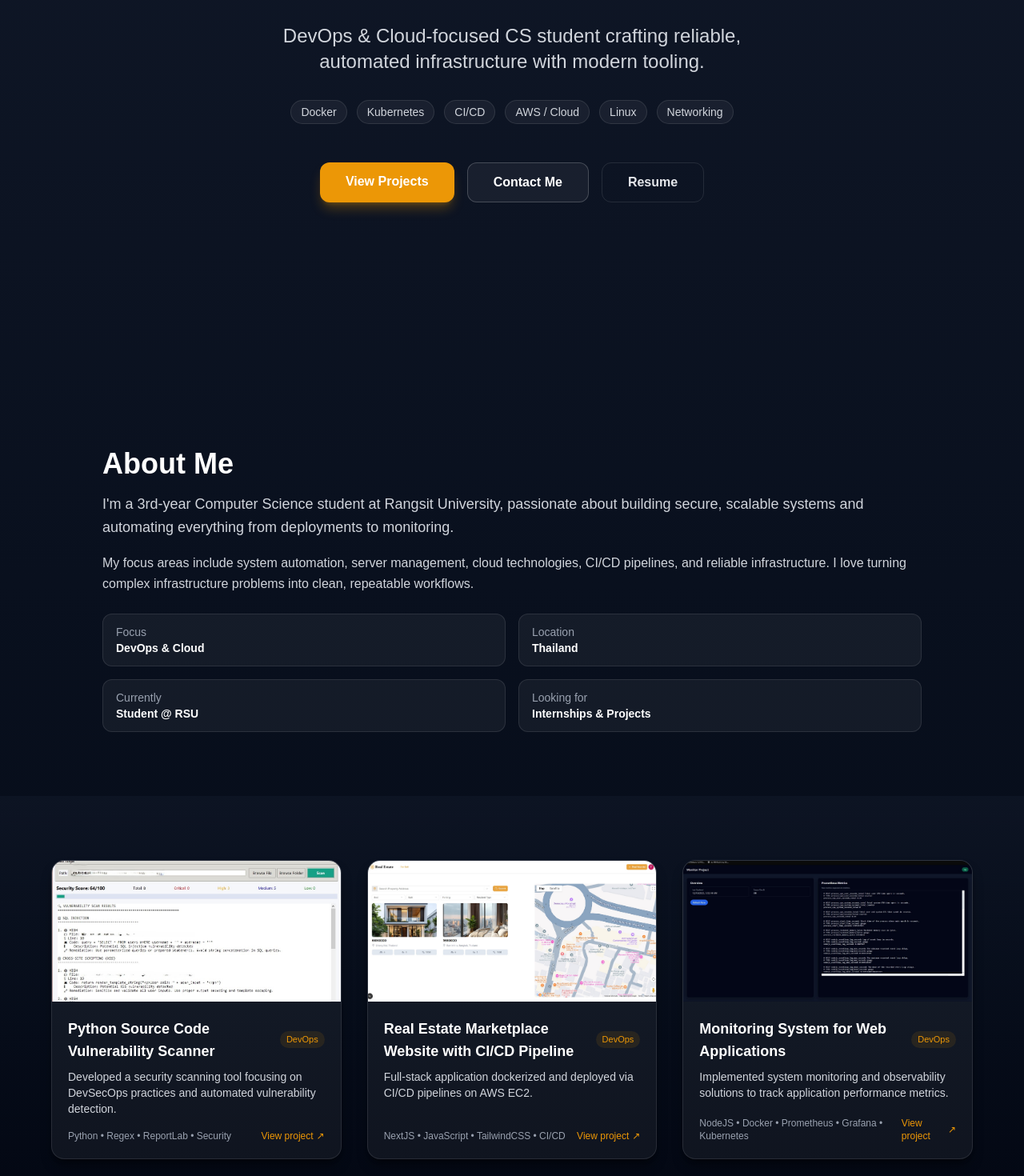
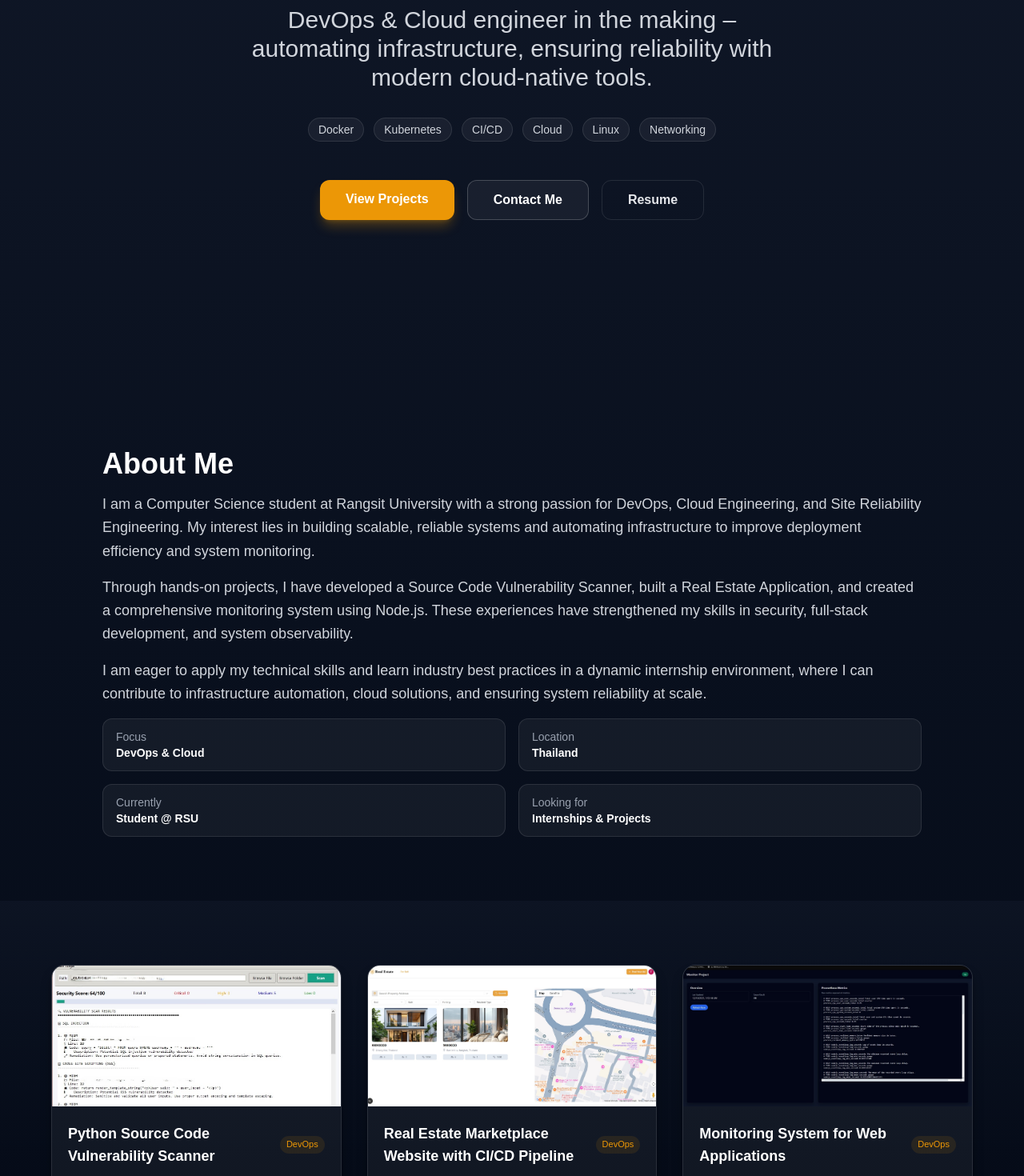
Before and after one commit to bI3ear/portfolio-website, a Next.js app: page / in a window 1280 px wide. Shown: the part 320-1790 px from the top of the page at 80% size. Built offline with nearby package versions, Linux system fonts and the light colour scheme.

Commit message:
update content

```diff
--- /dev/null
+++ b/app/components/ResumeButton.js
@@ -0,0 +1,110 @@
+'use client';
+
+import { useEffect, useId, useRef, useState } from 'react';
+
+const RESUME_PDF_URL = '/projects/Resume.pdf';
+
+function ResumeModal({ open, onClose }) {
+  const titleId = useId();
+  const panelRef = useRef(null);
+
+  useEffect(() => {
+    if (!open) return;
+
+    const onKeyDown = (e) => {
+      if (e.key === 'Escape') onClose();
+    };
+
+    document.addEventListener('keydown', onKeyDown);
+    return () => document.removeEventListener('keydown', onKeyDown);
+  }, [open, onClose]);
+
+  useEffect(() => {
+    if (!open) return;
+    // Focus the modal panel for accessibility.
+    panelRef.current?.focus();
+  }, [open]);
+
+  if (!open) return null;
+
+  return (
+    <div
+      className="fixed inset-0 z-50 flex items-center justify-center px-4"
+      role="dialog"
+      aria-modal="true"
+      aria-labelledby={titleId}
+    >
+      <button
+        type="button"
+        className="absolute inset-0 bg-black/70"
+        aria-label="Close resume modal"
+        onClick={onClose}
+      />
+
+      <div
+        ref={panelRef}
+        tabIndex={-1}
+        className="relative w-full max-w-5xl overflow-hidden rounded-2xl border border-white/10 bg-gray-950 shadow-2xl"
+      >
+        <div className="flex items-center justify-between gap-3 border-b border-white/10 bg-gray-950/80 px-4 py-3">
+          <div className="min-w-0">
+            <h3 id={titleId} className="truncate text-sm font-semibold text-white">
+              Resume
+            </h3>
+            <p className="truncate text-xs text-gray-400">Preview & download PDF</p>
+          </div>
+
+          <div className="flex items-center gap-2">
+            <a
+              href={RESUME_PDF_URL}
+              target="_blank"
+              rel="noreferrer"
+              className="rounded-lg border border-white/10 bg-white/5 px-3 py-2 text-xs font-semibold text-gray-100 hover:border-white/25 hover:bg-white/10"
+            >
+              Open in new tab
+            </a>
+            <a
+              href={RESUME_PDF_URL}
+              download
+              className="rounded-lg bg-[#EC9706] px-3 py-2 text-xs font-semibold text-black hover:bg-[#D88506]"
+            >
+              Download
+            </a>
+            <button
+              type="button"
+              onClick={onClose}
+              className="rounded-lg border border-white/10 bg-white/5 px-3 py-2 text-xs font-semibold text-gray-100 hover:border-white/25 hover:bg-white/10"
+            >
+              Close
+            </button>
+          </div>
+        </div>
+
+        <div className="h-[75vh] bg-black">
+          <iframe
+            title="Resume PDF"
+            src={RESUME_PDF_URL}
+            className="h-full w-full"
+          />
+        </div>
+      </div>
+    </div>
+  );
+}
+
+export default function ResumeButton() {
+  const [open, setOpen] = useState(false);
+
+  return (
+    <>
+      <button
+        type="button"
+        onClick={() => setOpen(true)}
+        className="px-8 py-3 rounded-xl font-semibold border border-white/10 hover:border-[#EC9706] text-gray-200 hover:text-white transition"
+      >
+        Resume
+      </button>
+      <ResumeModal open={open} onClose={() => setOpen(false)} />
+    </>
+  );
+}
--- a/app/page.js
+++ b/app/page.js
@@ -1,4 +1,5 @@
 import Image from 'next/image';
+import ResumeButton from './components/ResumeButton';
 
 const projects = [
   {
@@ -6,7 +7,7 @@ const projects = [
     title: "Python Source Code Vulnerability Scanner",
     image: "/projects/pythonvulner.jpg",
     description:
-      "Developed a security scanning tool focusing on DevSecOps practices and automated vulnerability detection.",
+      "Built an automated security scanner to detect code vulnerabilities, implementing DevSecOps best practices for safer development workflows.",
     stack: "Python • Regex • ReportLab • Security",
     link: "https://github.com/bI3ear/Source-Code-Vulnerability-Scanner"
   },
@@ -15,8 +16,8 @@ const projects = [
     title: "Real Estate Marketplace Website with CI/CD Pipeline",
     image: "/projects/Realestate.jpg",
     description:
-      "Full-stack application dockerized and deployed via CI/CD pipelines on AWS EC2.",
-    stack: "NextJS • JavaScript • TailwindCSS • CI/CD",
+      "Full-stack application with automated CI/CD pipeline using GitHub Actions for streamlined deployment.",
+    stack: "NextJS • JavaScript • TailwindCSS • CI/CD • GitHub Actions",
     link: "https://github.com/bI3ear/real-estate-app"
   },
   {
@@ -24,7 +25,7 @@ const projects = [
     title: "Monitoring System for Web Applications",
     image: "/projects/monitor4.jpg",
     description:
-      "Implemented system monitoring and observability solutions to track application performance metrics.",
+      "Built a comprehensive monitoring system using Prometheus and Grafana to track application health and performance metrics.",
     stack: "NodeJS • Docker • Prometheus • Grafana • Kubernetes",
     link: "https://github.com/bI3ear/monitor-project-nodejs"
   }
@@ -47,12 +48,12 @@ export default function Home() {
                          bg-clip-text text-transparent">
             Hi, I'm Bear!
           </h1>
-          <p className="text-lg md:text-2xl text-gray-300 max-w-2xl mx-auto">
-            DevOps & Cloud-focused CS student crafting reliable, automated infrastructure with modern tooling.
+          <p className="text-lg md:text-3xl text-gray-300 max-w-2xl mx-auto">
+            DevOps & Cloud engineer in the making – automating infrastructure, ensuring reliability with modern cloud-native tools.
           </p>
 
           <div className="flex flex-wrap gap-3 justify-center text-sm text-gray-300">
-            {['Docker','Kubernetes','CI/CD','AWS / Cloud','Linux','Networking'].map((skill) => (
+            {['Docker','Kubernetes','CI/CD','Cloud','Linux','Networking'].map((skill) => (
               <span
                 key={skill}
                 className="rounded-full border border-white/10 bg-white/5 px-3 py-1"
@@ -75,12 +76,7 @@ export default function Home() {
             >
               Contact Me
             </a>
-            <a
-              href="#resume"
-              className="px-8 py-3 rounded-xl font-semibold border border-white/10 hover:border-[#EC9706] text-gray-200 hover:text-white transition"
-            >
-              Resume
-            </a>
+            <ResumeButton />
           </div>
         </div>
       </section>
@@ -91,13 +87,13 @@ export default function Home() {
           <div>
             <h2 className="text-3xl md:text-4xl font-bold mb-4">About Me</h2>
             <p className="text-gray-300 text-lg leading-relaxed mb-4">
-              I'm a 3rd-year Computer Science student at Rangsit University, passionate about building
-              secure, scalable systems and automating everything from deployments to monitoring.
+              I am a Computer Science student at Rangsit University with a strong passion for DevOps, Cloud Engineering, and Site Reliability Engineering. My interest lies in building scalable, reliable systems and automating infrastructure to improve deployment efficiency and system monitoring.
             </p>
-            <p className="text-gray-300 leading-relaxed mb-6">
-              My focus areas include system automation, server management, cloud technologies,
-              CI/CD pipelines, and reliable infrastructure. I love turning complex infrastructure
-              problems into clean, repeatable workflows.
+            <p className="text-gray-300 text-lg leading-relaxed mb-4">
+              Through hands-on projects, I have developed a Source Code Vulnerability Scanner, built a Real Estate Application, and created a comprehensive monitoring system using Node.js. These experiences have strengthened my skills in security, full-stack development, and system observability.
+            </p>
+            <p className="text-gray-300 text-lg leading-relaxed mb-4">
+               I am eager to apply my technical skills and learn industry best practices in a dynamic internship environment, where I can contribute to infrastructure automation, cloud solutions, and ensuring system reliability at scale.
             </p>
             <div className="grid grid-cols-2 gap-4 text-sm">
               <div className="rounded-xl border border-white/10 bg-white/5 px-4 py-3">
--- a/package.json
+++ b/package.json
@@ -10,8 +10,10 @@
   },
   "dependencies": {
     "next": "^16.1.6",
+    "pdfjs-dist": "^5.4.624",
     "react": "^19.2.4",
-    "react-dom": "^19.2.4"
+    "react-dom": "^19.2.4",
+    "react-pdf": "^10.3.0"
   },
   "devDependencies": {
     "@tailwindcss/postcss": "^4",
```
Also changed, not shown: app/resume/page.js (added), 2 other files (tests, documents, lock files or other folders).
